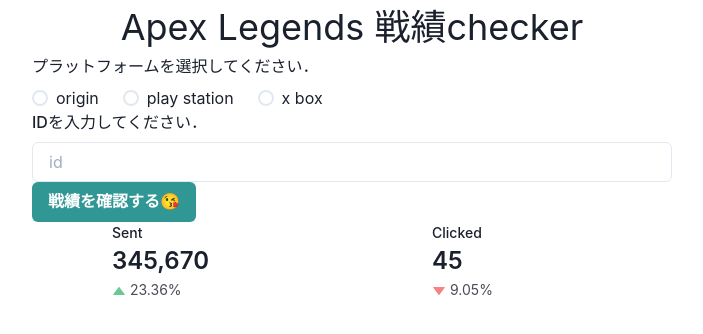
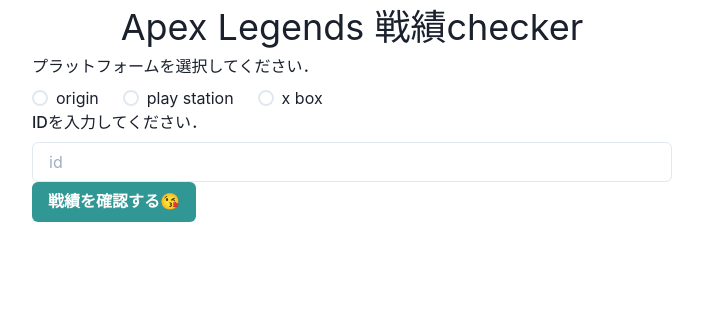
Before and after one commit to oNqNu/apex-recorder, a React (Create React App) app: page / in a window 1280 px wide. Shown: the top 334 px of the page, without its empty margins (288-991 px from the left). Built offline with nearby package versions, Linux system fonts and the light colour scheme.

Commit message:
脳筋土台

```diff
--- a/src/App.js
+++ b/src/App.js
@@ -26,13 +26,13 @@
   })
 
   const [user, setUser] = useState()
+  const [isLoading, setIsLoading] = useState(false)
 
   function handleChange(name, value) {
     setFormValues((prev) => ({ ...prev, [name]: value }))
   }
 
-  console.log(formValues)
-  console.log(user)
+  const overview = user?.segments.find((v) => v.type === 'overview').stats
 
   return (
     <ChakraProvider>
@@ -65,24 +65,27 @@
           type='submit'
           colorScheme='teal'
           variant='solid'
-          onClick={() => {
-            axios(
+          isLoading={isLoading}
+          onClick={async (e) => {
+            setIsLoading(true)
+            await axios(
               `/v2/apex/standard/profile/${formValues.platform}/${formValues.id}?TRN-Api-Key=b8782847-ade0-4502-9baf-bc700bcc9520`
             )
               .then(({ data }) => setUser(data.data))
               .catch((error) => console.log(error))
+            setIsLoading(false)
           }}
         >
           戦績を確認する😘
         </Button>
-
+        {user && (
           <StatGroup display='grid' gridTemplateColumns='repeat(2, 1fr)'>
             <Stat pl='20'>
-            <StatLabel>Sent</StatLabel>
-            <StatNumber>345,670</StatNumber>
+              <StatLabel>Level</StatLabel>
+              <StatNumber>{overview.level.value}</StatNumber>
               <StatHelpText>
                 <StatArrow type='increase' />
-              23.36%
+                {overview.level.rank}位
               </StatHelpText>
             </Stat>
 
@@ -91,10 +94,11 @@
               <StatNumber>45</StatNumber>
               <StatHelpText>
                 <StatArrow type='decrease' />
-              9.05%
+                {overview.level.parcentile}
               </StatHelpText>
             </Stat>
           </StatGroup>
+        )}
       </Container>
     </ChakraProvider>
   )
--- a/src/setupProxy.js
+++ b/src/setupProxy.js
@@ -2,7 +2,7 @@
 
 module.exports = function (app) {
   app.use(
-    '/v2/apex/standard/profile/psn/oNqNu',
+    '/v2/apex/standard/profile',
     createProxyMiddleware({
       target: 'https://public-api.tracker.gg',
       changeOrigin: true,
```
Lines whose indentation alone changed are shown as unchanged.
